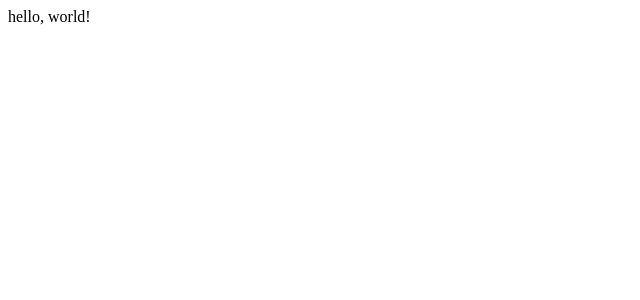
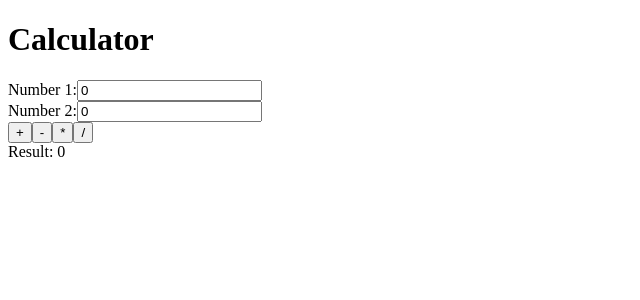
Before and after one commit to gitwitapp/web-calculator, a Next.js app: page / in a window 1280 px wide. Shown: the top 300 px of the page, without its empty margins (0-640 px from the left). Built offline with nearby package versions, Linux system fonts and the light colour scheme.

Commit message:
Refactor calculator page into multiple components

```diff
--- /dev/null
+++ b/src/components/Button.js
@@ -0,0 +1,10 @@
+
+import React from 'react';
+
+const Button = ({ label, onClick }) => {
+  return (
+    <button onClick={onClick}>{label}</button>
+  );
+};
+
+export default Button;
--- /dev/null
+++ b/src/components/Calculator.js
@@ -0,0 +1,53 @@
+
+import React, { useState } from 'react';
+import NumberInput from '@/components/NumberInput';
+import Button from '@/components/Button';
+
+const Calculator = () => {
+  const [num1, setNum1] = useState(0);
+  const [num2, setNum2] = useState(0);
+  const [result, setResult] = useState(0);
+
+  const handleNum1Change = (e) => {
+    setNum1(Number(e.target.value));
+  };
+
+  const handleNum2Change = (e) => {
+    setNum2(Number(e.target.value));
+  };
+
+  const handleAdd = () => {
+    setResult(num1 + num2);
+  };
+
+  const handleSubtract = () => {
+    setResult(num1 - num2);
+  };
+
+  const handleMultiply = () => {
+    setResult(num1 * num2);
+  };
+
+  const handleDivide = () => {
+    setResult(num1 / num2);
+  };
+
+  return (
+    <>
+      <h1>Calculator</h1>
+      <NumberInput label='Number 1' value={num1} onChange={handleNum1Change} />
+      <NumberInput label='Number 2' value={num2} onChange={handleNum2Change} />
+      <div>
+        <Button label='+' onClick={handleAdd} />
+        <Button label='-' onClick={handleSubtract} />
+        <Button label='*' onClick={handleMultiply} />
+        <Button label='/' onClick={handleDivide} />
+      </div>
+      <div>
+        Result: {result}
+      </div>
+    </>
+  );
+};
+
+export default Calculator;
--- /dev/null
+++ b/src/components/NumberInput.js
@@ -0,0 +1,15 @@
+
+import React from 'react';
+
+const NumberInput = ({ label, value, onChange }) => {
+  return (
+    <div>
+      <label>
+        {label}:
+        <input type='number' value={value} onChange={onChange} />
+      </label>
+    </div>
+  );
+};
+
+export default NumberInput;
--- a/src/pages/index.js
+++ b/src/pages/index.js
@@ -1,15 +1,15 @@
-import Head from "next/head";
+
+import Head from 'next/head';
+import Calculator from '@/components/Calculator';
 
 export default function Home() {
   return (
     <>
       <Head>
-        <title>Create Next App</title>
+        <title>Calculator</title>
       </Head>
       <main>
-        <div>
-          hello, world!
-        </div>
+        <Calculator />
       </main>
     </>
   );
```
Also changed, not shown: src/pages/calculator.js (deleted, +0 -64 lines).
